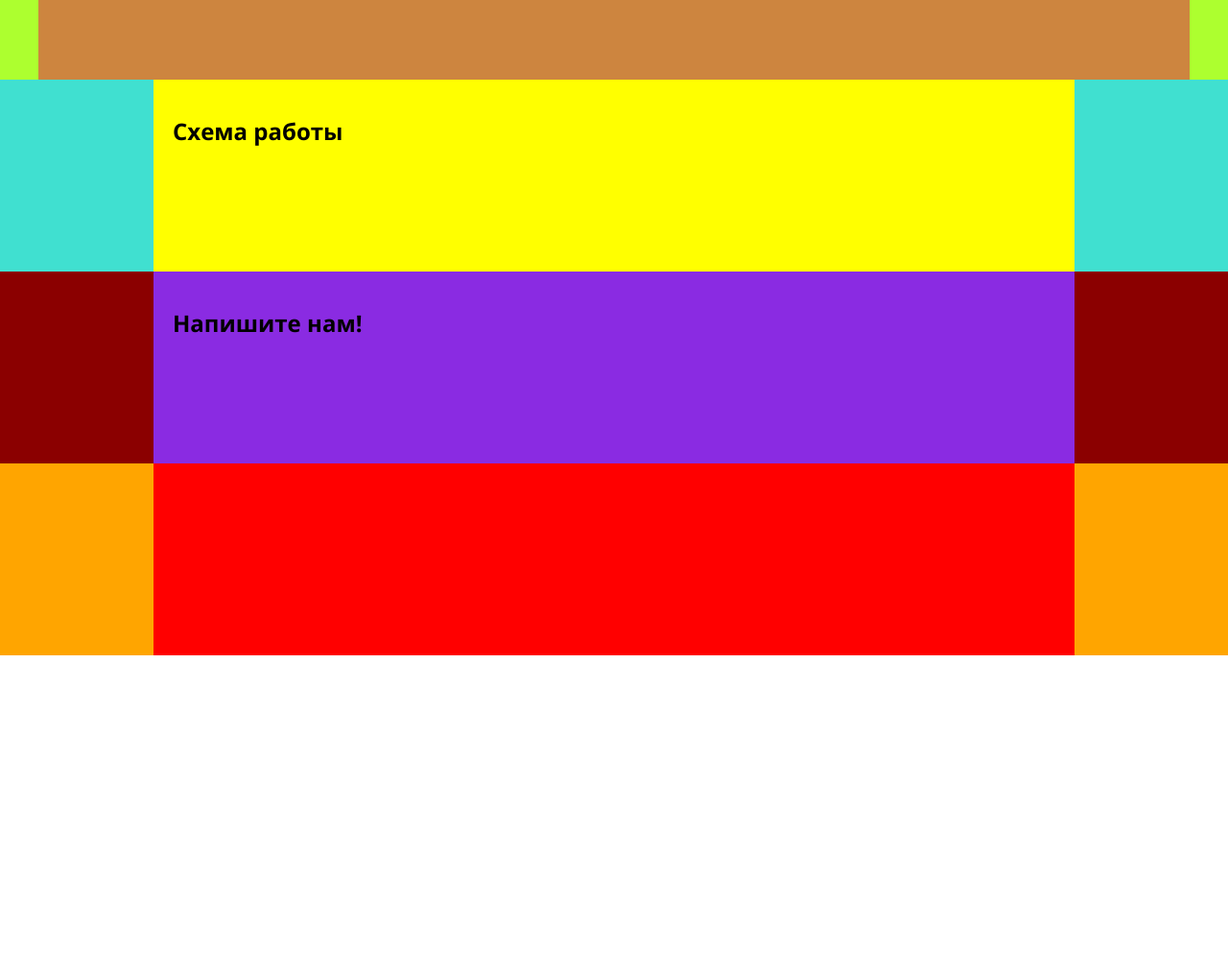
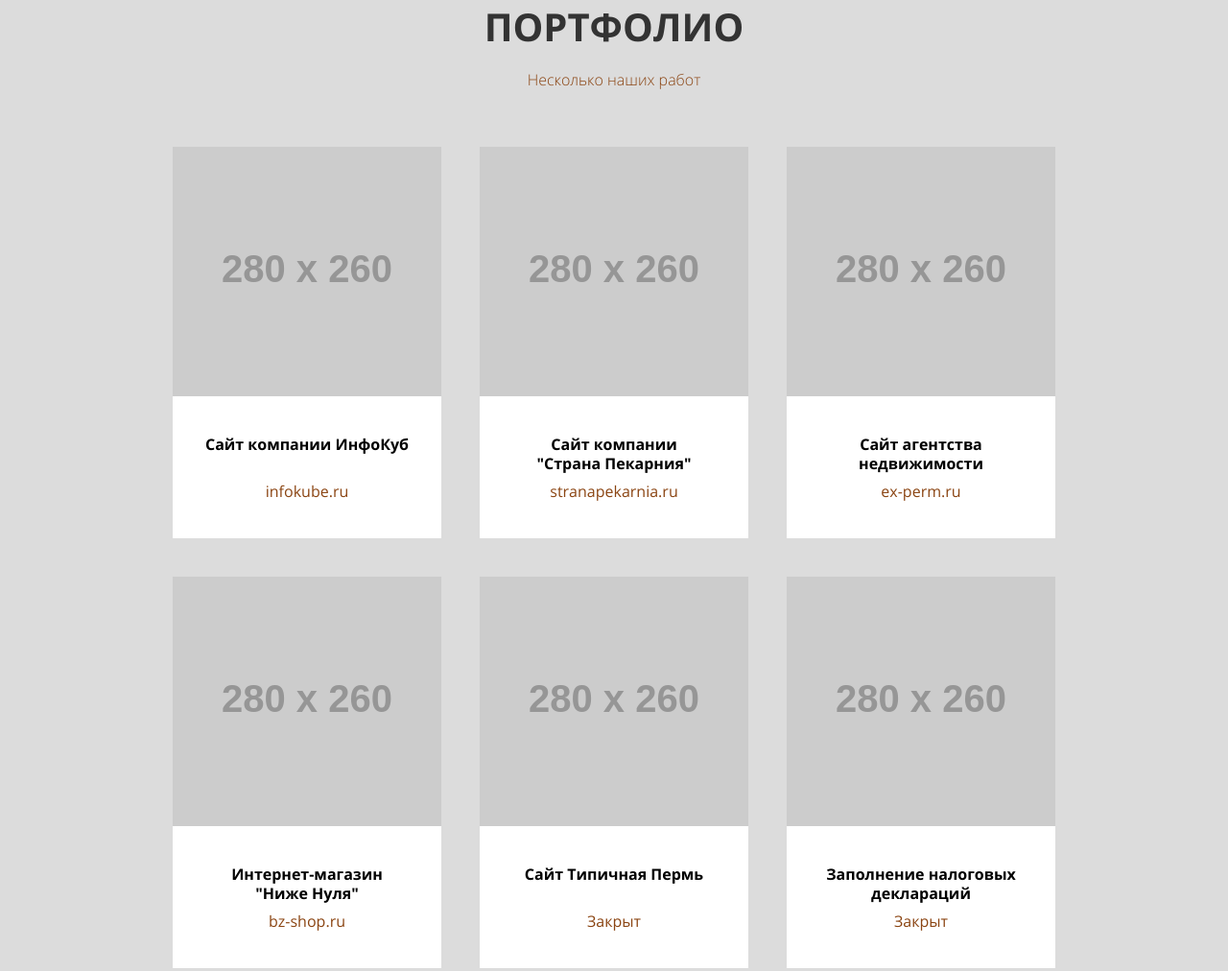
Before and after one commit to kripton-perm/swd42, a website: page index.html in a window 1280 px wide. Shown: the part 1246-2258 px from the top of the page at 96% size. Before the commit the page ends 1929 px from the top, so only its background shows below. Drawn offline with nearby package versions, Linux system fonts and the light colour scheme; files that its build step writes are made by us from their sources; placeholder pictures from the web are drawn by us.

Commit message:
Оформил блок-портфолио

```diff
--- a/index.html
+++ b/index.html
@@ -79,52 +79,88 @@
       </section>
       <section class="portfolio" id="portfolio">
         <div class="portfolio__wrapper">
-          <h2 class="portfolio__title">Портфолио</h2>
-          <!--<p class="portfolio__subtitle">Несколько наших работ</p>
+          <h2 class="title portfolio__title">Портфолио</h2>
+          <p class="subtitle portfolio__subtitle">Несколько наших работ</p>
           <ul class="portfolio__list">
             <li class="portfolio__item">
               <h3 class="portfolio__name">Сайт компании ИнфоКуб</h3>
               <a class="portfolio__link" href="http://infokube.ru">infokube.ru</a>
               <p class="portfolio__picture">
-                <a href="http://infokube.ru"><img src="img/portfolio-1.jpg" alt="Сайт компании ИнфоКуб" width="400" height="249"></a>
+                <a href="http://infokube.ru">
+                  <picture>
+                    <source media="(min-width: 960px)" srcset="http://via.placeholder.com/280x260">
+                    <source media="(min-width: 660px)" srcset="http://via.placeholder.com/300x250">
+                    <img src="http://via.placeholder.com/280x200" alt="Название компании" width="300" height="200">
+                  </picture>
+                </a>
               </p>
             </li>
             <li class="portfolio__item">
-              <h3 class="portfolio__name">Сайт компании "Страна Пекарния"</h3>
+              <h3 class="portfolio__name">Сайт компании <span>"Страна Пекарния"</span></h3>
               <a class="portfolio__link" href="http://stranapekarnia.ru/">stranapekarnia.ru</a>
               <p class="portfolio__picture">
-                <a href="http://stranapekarnia.ru/"><img src="img/portfolio-2.jpg" alt="Сайт компании Страна Пекарния" width="871" height="469"></a>
+                <a href="http://stranapekarnia.ru/">
+                  <picture>
+                    <source media="(min-width: 960px)" srcset="http://via.placeholder.com/280x260">
+                    <source media="(min-width: 660px)" srcset="http://via.placeholder.com/300x250">
+                    <img src="http://via.placeholder.com/280x200" alt="Название компании" width="300" height="200">
+                  </picture>
+                </a>
               </p>
             </li>
             <li class="portfolio__item">
               <h3 class="portfolio__name">Сайт агентства недвижимости</h3>
               <a class="portfolio__link" href="http://ex-perm.ru/">ex-perm.ru</a>
               <p class="portfolio__picture">
-                <a href="http://ex-perm.ru/"><img src="img/portfolio-3.png" alt="Сайт агентства недвижимости" width="400" height="289"></a>
+                <a href="http://ex-perm.ru/">
+                  <picture>
+                    <source media="(min-width: 960px)" srcset="http://via.placeholder.com/280x260">
+                    <source media="(min-width: 660px)" srcset="http://via.placeholder.com/300x250">
+                    <img src="http://via.placeholder.com/280x200" alt="Название компании" width="300" height="200">
+                  </picture>
+                </a>
               </p>
             </li>
             <li class="portfolio__item">
-              <h3 class="portfolio__name">Интернет-магазин Ниже Нуля</h3>
+              <h3 class="portfolio__name">Интернет-магазин <span>"Ниже Нуля"</span></h3>
               <a class="portfolio__link" href="http://bz-shop.ru/">bz-shop.ru</a>
               <p class="portfolio__picture">
-                <a href="http://bz-shop.ru/"><img src="img/portfolio-4.jpg" alt="Интернет-магазин Ниже Нуля" width="400" height="289"></a>
+                <a href="http://bz-shop.ru/">
+                  <picture>
+                    <source media="(min-width: 960px)" srcset="http://via.placeholder.com/280x260">
+                    <source media="(min-width: 660px)" srcset="http://via.placeholder.com/300x250">
+                    <img src="http://via.placeholder.com/280x200" alt="Название компании" width="300" height="200">
+                  </picture>
+                </a>
               </p>
             </li>
             <li class="portfolio__item">
               <h3 class="portfolio__name">Сайт Типичная Пермь</h3>
               <a class="portfolio__link" href="#">Закрыт</a>
               <p class="portfolio__picture">
-                <a href="#"><img src="img/portfolio-5.jpg" alt="Сайт Типичная Пермь" width="800" height="500"></a>
+                <a href="#">
+                  <picture>
+                    <source media="(min-width: 960px)" srcset="http://via.placeholder.com/280x260">
+                    <source media="(min-width: 660px)" srcset="http://via.placeholder.com/300x250">
+                    <img src="http://via.placeholder.com/280x200" alt="Название компании" width="300" height="200">
+                  </picture>
+                </a>
               </p>
             </li>
             <li class="portfolio__item">
               <h3 class="portfolio__name">Заполнение налоговых деклараций</h3>
               <a class="portfolio__link" href="#">Закрыт</a>
               <p class="portfolio__picture">
-                <a href="#"><img src="img/portfolio-6.jpg" alt="Заполнение налоговых деклараций" width="400" height="224"></a>
+                <a href="#">
+                  <picture>
+                    <source media="(min-width: 960px)" srcset="http://via.placeholder.com/280x260">
+                    <source media="(min-width: 660px)" srcset="http://via.placeholder.com/300x250">
+                    <img src="http://via.placeholder.com/280x200" alt="Название компании" width="300" height="200">
+                  </picture>
+                </a>
               </p>
             </li>
-          </ul>-->
+          </ul>
         </div>
       </section>
       <section class="about" id="about">
--- a/sass/layout/portfolio.scss
+++ b/sass/layout/portfolio.scss
@@ -1,14 +1,152 @@
 .portfolio {
-  background-color: gold;
+  background-color: gainsboro;
+}
+
+.portfolio__wrapper {
+  @include wrapper;
+  padding-top: 4 * $padding;
+  padding-bottom: 4 * $padding;
+  text-align: center;
+
+  @media (min-width: $tablet-width) {
+    padding-top: 6 * $padding;
+    padding-bottom: 8 * $padding;
+  }
 
   @media (min-width: $desktop-width) {
-    background-color: greenyellow;
+    padding-top: 6 * $padding;
+    padding-bottom: 8 * $padding;
   }
 }
 
-.portfolio__wrapper {
-  background-color: peru;
-  min-height: 200px;
+.portfolio__title {
+  margin: 0;
+  margin-bottom: $padding;
+  padding: 0;
+}
 
-  @include wrapper-flow;
+.portfolio__subtitle {
+  margin: 0;
+  margin-bottom: 3 * $padding;
+  padding: 0;
 }
+
+.portfolio__list {
+  @include list-reset;
+
+  @media (min-width: $tablet-width) {
+    display: flex;
+    flex-wrap: wrap;
+    justify-content: space-between;
+  }
+}
+
+.portfolio__item {
+  width: 100%;
+  background-color: transparent;
+  background-image: linear-gradient(to bottom, gainsboro 200px, $white 200px);
+  display: flex;
+  flex-direction: column;
+  margin-bottom: $padding;
+  padding-bottom: $padding;
+
+  &:last-child {
+    @media (max-width: $mobile-width-only) {
+      margin-bottom: 0;
+    }
+  }
+
+  @media (min-width: $tablet-width) {
+    width: ($tablet-width - 3 * $padding) / 2;
+    margin-bottom: 2 * $padding;
+    padding-bottom: 2 * $padding;
+  }
+
+  @media (min-width: $desktop-width) {
+    width: ($desktop-width - 6 * $padding) / 3;
+    margin-bottom: 2 * $padding;
+  }
+
+  &:nth-last-child(-n+2) {
+    @media (min-width: $tablet-width) and (max-width: $tablet-width-only) {
+      margin-bottom: 0;
+    }
+  }
+
+  &:nth-last-child(-n+3) {
+    @media (min-width: $desktop-width) {
+      margin-bottom: 0;
+    }
+  }
+}
+
+.portfolio__name {
+  width: 100%;
+  margin: 0;
+  padding: 0;
+  padding-left: $padding;
+  padding-right: $padding;
+  margin-top: $padding;
+  margin-bottom: $padding / 4;
+  font-size: 16px;
+  line-height: 20px;
+
+  span {
+    white-space: nowrap;
+  }
+
+  @media (min-width: $tablet-width) {
+    margin-top: 2 * $padding;
+    margin-bottom: $padding / 2;
+  }
+
+}
+.portfolio__link {
+  text-decoration: none;
+  color: saddlebrown;
+  &:hover{
+    text-decoration: underline;
+  }
+
+  @media (min-width: $tablet-width) {
+    margin-top: auto;
+  }
+}
+.portfolio__picture {
+  order: -1;
+  margin: 0;
+  padding: 0;
+  transition: all 0.5s;
+  width: 280px;
+  height: 200px;
+
+  @media (min-width: $tablet-width) {
+    width: 300px;
+    height: 250px;
+  }
+
+  @media (min-width: $desktop-width) {
+    width: 280px;
+    height: 260px;
+  }
+
+  &:hover {
+    transform: scale(1.1);
+  }
+
+  img {
+    display: block;
+    width: 280px;
+    height: 200px;
+
+    @media (min-width: $tablet-width) {
+      width: 300px;
+      height: 250px;
+    }
+
+    @media (min-width: $desktop-width) {
+      width: 280px;
+      height: 260px;
+    }
+  }
+}
```
